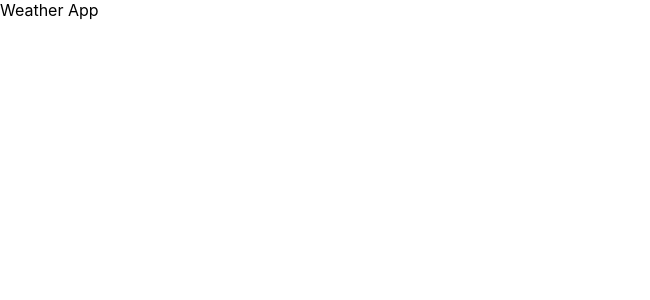
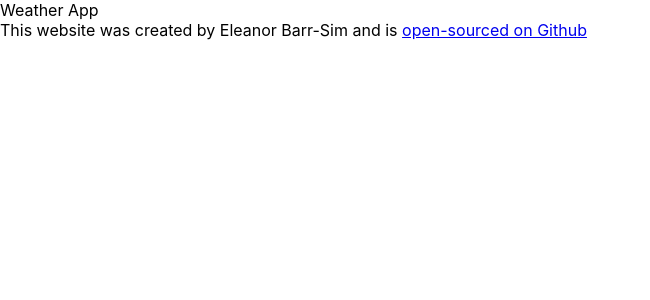
Before and after one commit to ebarrsim/ebarrsim-weather-react, a React (Create React App) app: page / in a window 1280 px wide. Shown: the top 300 px of the page, without its empty margins (0-650 px from the left). Built offline with nearby package versions, Linux system fonts and the light colour scheme.

Commit message:
Added GitHub repo URL

```diff
--- a/src/App.js
+++ b/src/App.js
@@ -6,6 +6,12 @@ function App() {
       <header className="App-header">
       Weather App
       </header>
+      <footer>
+        This website was created by Eleanor Barr-Sim and is {" "}
+      <a href="https://github.com/ebarrsim/ebarrsim-weather-react" target="_blank">
+      open-sourced on Github
+      </a>
+      </footer>
     </div>
   );
 }
```
Also changed, not shown: 1 other file (tests, documents, lock files or other folders).
